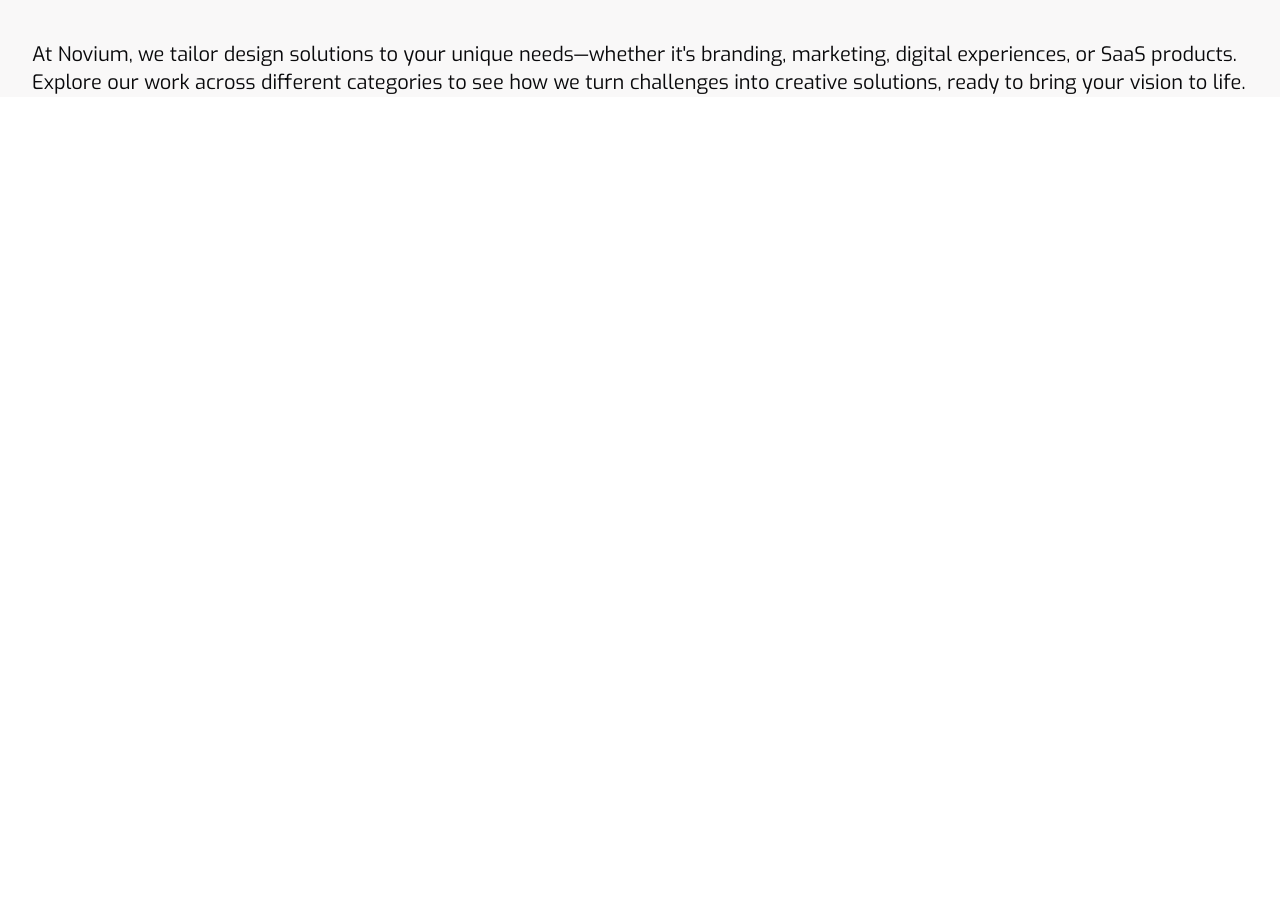
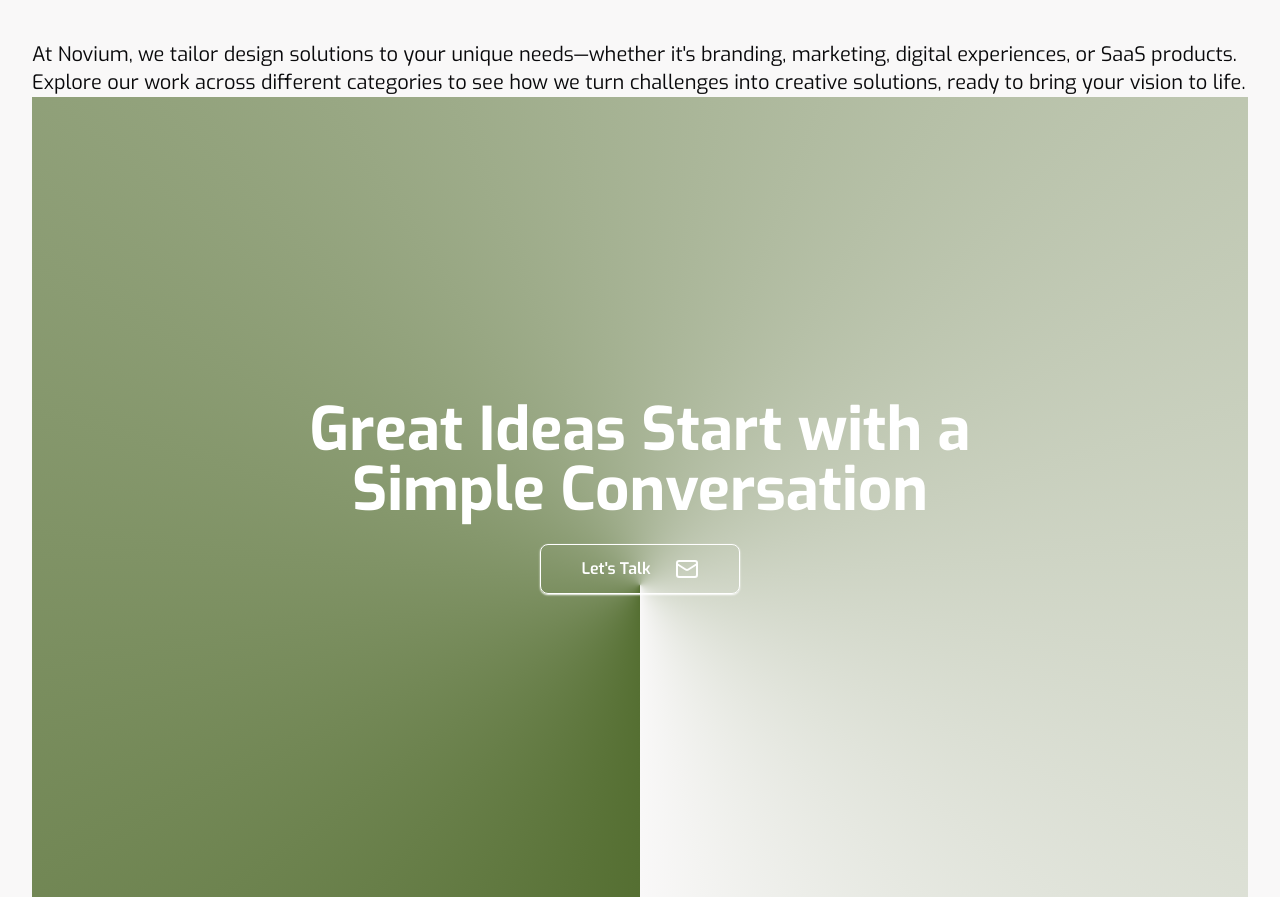
Before and after one commit to noviumcollective/novium-web, a Next.js app: page / in a window 1280 px wide. Shown: the part 1367-2264 px from the top of the page. Before the commit the page ends 1464 px from the top, so only its background shows below. Built offline with nearby package versions, Linux system fonts and the light colour scheme.

Commit message:
feat: added Footer

```diff
--- a/src/app/page.tsx
+++ b/src/app/page.tsx
@@ -1,4 +1,4 @@
-import { Hero, ProductBuilding, Stats } from "@/components";
+import { Hero, ProductBuilding, Stats, Footer } from "@/components";
 
 export default function Home() {
     return (
@@ -6,6 +6,7 @@
             <Hero />
             <Stats />
             <ProductBuilding />
+            <Footer />
         </div>
     );
 }
```
